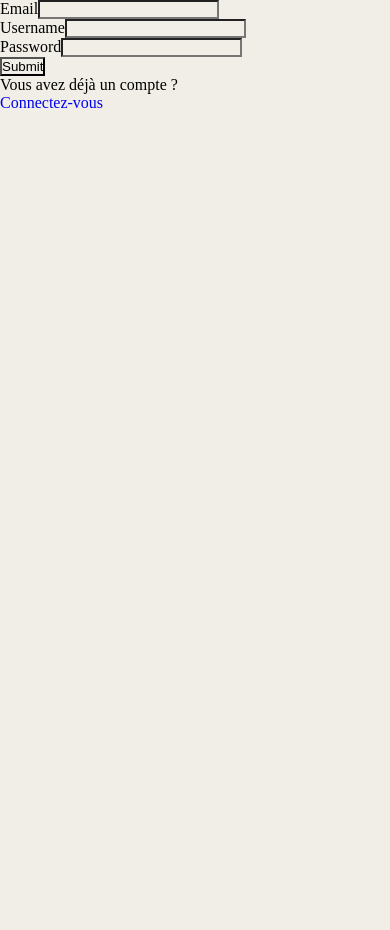
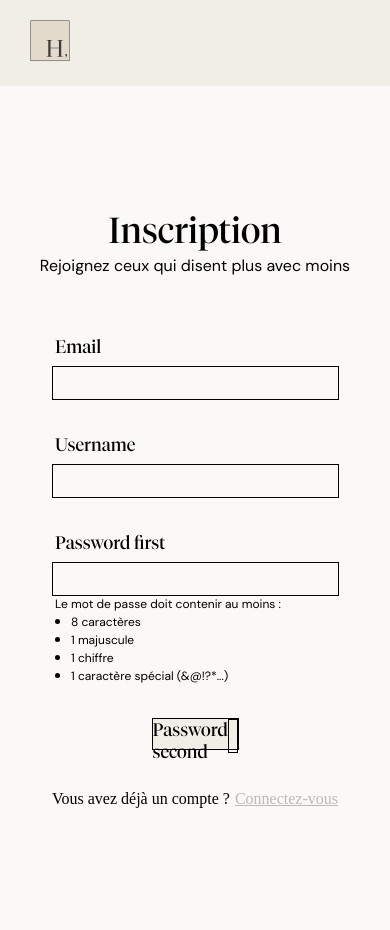
Before and after one commit to k-cpa/HaikUp, a Symfony app: template templates/security/signup.html.twig in a window 390 px wide. Before the commit the page ends 108 px from the top, so only its background shows below. Run offline with Twig, Linux system fonts and the light colour scheme; the template is opened without the code that fills it, so the values that code supplies are empty; form fields are guessed from the names that the template uses; style sheets or scripts are compiled from the project's sources; some libraries are stand-ins or nearby versions.

Commit message:
landing + login + signup front mobile

```diff
--- a/assets/styles/abstract/_font.scss
+++ b/assets/styles/abstract/_font.scss
@@ -1,15 +1,20 @@
 @font-face {
     font-family: 'TiemposRegular';
-    src: url('../../font/TiemposFine-Regular.woff2')
+    src: url('../../font/TiemposFine-Regular.woff2');
+    font-weight: 800;
+    font-style: normal;
 }
 
 @font-face {
     font-family: 'TiemposMedium';
-    src: url('../../font/TiemposFine-Medium.woff2')
+    src: url('../../font/TiemposFine-Medium.woff2');
+    font-weight: 800;
+    font-style: normal;
 }
 
 @font-face {
     font-family: 'DmRegular';
     src: url('../../font/DMSans_18pt-Regular.woff2');
-
+    font-weight: 400;
+    font-style: normal;
 }
--- a/assets/styles/abstract/_setup.scss
+++ b/assets/styles/abstract/_setup.scss
@@ -6,9 +6,29 @@
     padding: 0;
     text-decoration: none;
     list-style: none;
+}
+
+body {
     background-color: var.$secondaryLight;
 }
 
 max-w-site {
     max-width: 1440px;
 }
+
+.cta {
+    @include mixin.flex;
+    width: 140px;
+    height: 30px;
+    background-color: var.$secondaryLight;
+    border: 1px solid black;
+    transition: .3s ease;
+
+    &:hover {
+        background-color: var.$secondaryDark;
+    }
+
+    a {
+        color: black;
+    }
+}
--- a/assets/styles/abstract/_variables.scss
+++ b/assets/styles/abstract/_variables.scss
@@ -4,6 +4,9 @@ $secondaryLight: #F0EEE6;
 $secondaryDark: #E3DACC;
 $complementary: #B9DAE6;
 $accent: #F8C8C8;
+$accent: #F8C8C8;
+$grayText: #BABABA;
+$linearGradient: linear-gradient(180deg,rgba(240, 238, 230, 1) 0%, rgba(227, 218, 204, 1) 25%);
 
 // Fonts families
 $tiempos-regular: 'TiemposRegular';
@@ -14,8 +17,10 @@ $dm-regular: 'DmRegular';
 $mobile-h1: 36px;
 $mobile-h2: 28px;
 $mobile-h3: 24px;
-$mobile-h4: 20px;
+$mobile-h4: 20px 400;
 $mobile-h5: 28px;
+$mobile-body2: 18px;
+$mobile-body3: 12px;
 
 // Font sizes (desktop) -> à définir
 // $desktop-h1: 36px;
--- a/assets/styles/app.scss
+++ b/assets/styles/app.scss
@@ -2,6 +2,7 @@
 @use "abstract/setup";
 @use "layout/footer";
 @use "pages/landing";
+@use "pages/user_form";
 
 
 
--- a/assets/styles/layout/_header.scss
+++ b/assets/styles/layout/_header.scss
@@ -12,7 +12,7 @@ header {
         @include mixin.flex;
 
         img {
-            width: 80px;
+            width: 40px;
             object-fit: cover;
         }
     }
--- /dev/null
+++ b/assets/styles/pages/_user_form.scss
@@ -0,0 +1,118 @@
+@use "../abstract/mixin";
+@use "../abstract/font";
+@use "../abstract/variables" as var;
+
+.login_signup {
+    @include mixin.flex(column);
+    width: 100%;
+    height: 100vh;
+    background: var.$primary;
+
+    .element_container {
+        @include mixin.flex(column, center, center);
+        width: 100%;
+        padding-bottom: 60px;
+        gap: 3px;
+
+        .title_form {
+            @include mixin.flex;
+            font-family: var.$tiempos-regular;
+            font-size: var.$mobile-h3;
+        }
+
+        .subtitle_form {
+            @include mixin.flex;
+            font-family: var.$dm-regular;
+            font-size: var.$mobile-h4;
+            width: 100%;
+        }
+    }
+
+    // FORMULAIRE
+    form {
+        @include mixin.flex(column, center, center);
+        width: 100%;
+
+        .alert {
+            margin-bottom: 2rem;
+        }
+
+        div {
+            @include mixin.flex(column, flex-start, center);
+            width: 280px;
+
+            &:not(:nth-child(3)) {
+                padding-bottom: 34px;
+            }
+
+            input {
+                all: unset;
+                margin-top: 4px;
+                border: 1px solid black;
+                width: 100%;
+                padding-left: 5px;
+                height: 32px;
+                transition: .3s ease;
+
+                &:focus {
+                    border-color: var.$grayText;
+                }
+            }
+
+            label, ul, p {
+                align-self: flex-start;
+            }
+
+            label {
+                font-family: var.$tiempos-regular;
+                font-size: var.$mobile-body2;
+                display: block; // fix le mouvement du changement de border sur l'input quand on hover
+                margin-bottom: 4px;
+            }
+
+            p {
+                font-family: var.$dm-regular;
+                font-size: var.$mobile-body3;
+            }
+
+            li {
+                    list-style-type: disc;
+                    margin-left: 1rem;
+                }
+        }
+
+        div:last-of-type {
+            @include mixin.flex;
+            width: 85px;
+            padding-bottom: 0px;
+            height: 30px;
+            background-color: var.$secondaryLight;
+            border: 1px solid black;
+            transition: .3s ease;
+
+            &:hover {
+                background-color: var.$secondaryDark;
+            }
+
+            button {
+                all: unset;
+            }
+        }
+    }
+    // LIEN VERS CONNEXION
+    .login_link {
+        @include mixin.flex;
+        margin-top: 40px;
+        gap: 5px;
+
+        a {
+            color: var.$grayText;
+            text-decoration: underline;
+            transition: .3s ease;
+
+            &:hover {
+                color: var.$secondaryLight;
+            }
+        }
+    }
+}
--- a/templates/base.html.twig
+++ b/templates/base.html.twig
@@ -3,6 +3,7 @@
     <head>
         <meta charset="UTF-8">
         <title>{% block title %}Welcome!{% endblock %}</title>
+        <meta name="viewport" content="width=device-width, initial-scale=1">
         <!-- Inclure le token CSRF dans le meta tag pour l'utiliser dans le JavaScript -->
         <meta name="csrf-token" content="{{ csrf_token('ajax') }}">
 
@@ -15,6 +16,44 @@
 
     </head>
         {% block header %}
+            {% if is_granted('ROLE_USER') %}
+
+                <header>
+                    <div class="logo_wrapper">
+                        <a href="{{path('app_landing')}}">
+                            <img src="{{asset('img/logo.svg')}}" alt="Logo de Haikup">
+                        </a>
+                    </div>
+
+                    <div class="off_screen_menu">
+                        <nav>
+                            <ul>
+                                {% if is_granted('ROLE_USER') %}
+                                <div class="nav_links">
+                                    <li><a href="{{path('app_feed')}}">Mon Feed</a></li>
+                                </div>
+                                {% endif %}
+                                <div class="log_links">
+                                    {% if is_granted('ROLE_USER') %}
+                                        <li><a href="{{path('app_logout')}}">Déconnexion</a></li>
+                                    {% else %}
+                                        <li><a href="path{{('app_signin')}}">Inscription</a></li>
+                                        <li><a href="{{path('app_login')}}">Connexion</a></li>
+                                    {% endif %}
+
+                                </div>
+                            </ul>
+                        </nav>
+                    </div>
+                    <div class="ham_wrapper">
+                        <div class="ham_burger">
+                            <span></span>
+                            <span></span>
+                            <span></span>
+                        </div>
+                    </div>
+                </header>
+            {% else %}
                 <header>
                     <div class="top_header">
                         <div class="logo_wrapper">
@@ -40,7 +79,12 @@
                         </nav>
                     </div>
                 </header>
+            {% endif %}
         {% endblock %}
+
+
+
+
     {% block footer %}
         <footer>
             {# TO DO #}
--- a/templates/security/signup.html.twig
+++ b/templates/security/signup.html.twig
@@ -1,23 +1,52 @@
 {% extends 'base.html.twig' %}
 
 {% block title %}Inscription{% endblock %}
-{% block header %}{% endblock %}
+
 {% block body %}
+
 <main class="login_signup">
-
-		{# formulaire d'inscription #}
+	{# Voir après pour le back btn #}
+	{# <div class="back_btn">
+		<span></span>
+		<span></span>
+	</div> #}
+	<div class="element_container">
+		<div class="title_form">
+			<h2>Inscription</h2>
+		</div>
+		<div class="subtitle_form">
+			<p>Rejoignez ceux qui disent plus avec moins</p>
+		</div>
+	</div>
 	{{form_start(formSignUp)}}
 		{{form_row(formSignUp.email)}}
 		{{form_row(formSignUp.username)}}
-			{{form_row(formSignUp.password)}}
-			{{form_row(formSignUp.submit)}}
+		<div class="form_group">
+			{{form_label(formSignUp.password.first)}}
+			{{form_widget(formSignUp.password.first)}}
+			{{form_errors(formSignUp.password.first)}}
+		</div>
+		<div class="password_rules">
+			<p>Le mot de passe doit contenir au moins :</p>
+			<ul>
+				<li><p>8 caractères</p></li>
+				<li><p>1 majuscule</p></li>
+				<li><p>1 chiffre</p></li>
+				<li><p>1 caractère spécial (&@!?*...)</p></li>
+			</ul>
+		</div>
+		<div class="form_group">
+			{{form_label(formSignUp.password.second)}}
+			{{form_widget(formSignUp.password.second)}}
+			{{form_errors(formSignUp.password.second)}}
+		</div>
+
+
 	{{form_end(formSignUp)}}
-
 	{# Lien pour se connecter si compte existant #}
 	<div class="login_link">
 		<p>Vous avez déjà un compte ?</p>
 		<a href="{{ path('app_login') }}">Connectez-vous</a>
 	</div>
-	</div>
 </main>
 {% endblock %}
```
Also changed, not shown: assets/styles/pages/_landing.scss (+45 -3 lines), templates/landing/index.html.twig (+22 -0 lines), templates/security/login.html.twig (+22 -10 lines). Lines whose indentation alone changed are shown as unchanged.
